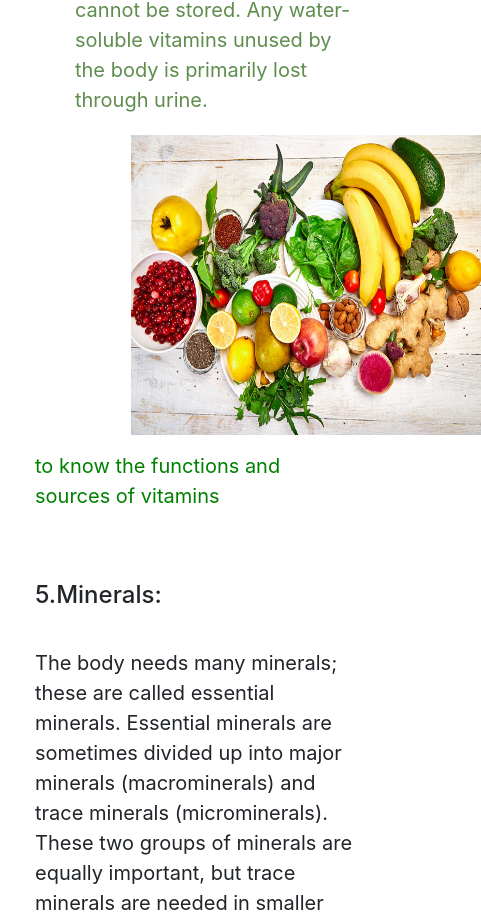
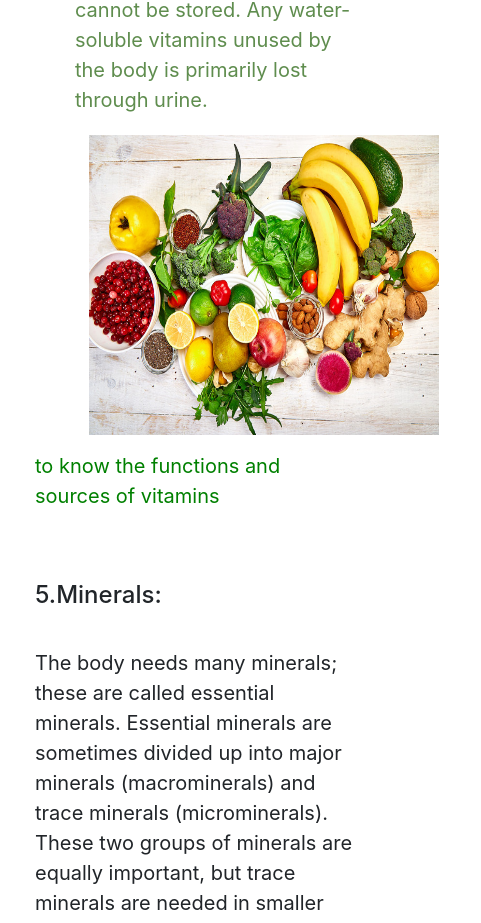
Before and after one commit to rahafhimmo/BH, a website: page food&cal.html in a window 390 px wide. Shown: the part 7754-8677 px from the top of the page, 481 px wide, since content can reach past the window. Drawn offline with nearby package versions, Linux system fonts and the light colour scheme.

Commit message:
Update food&cal.html

```diff
--- a/food&cal.html
+++ b/food&cal.html
@@ -60,7 +60,7 @@ margin-left: auto;
       width: 350px;
     }
       .vitt{
-      margin-left:20%;
+      margin-left:5%;
       }
     }
     @media (min-width:750px){
```
